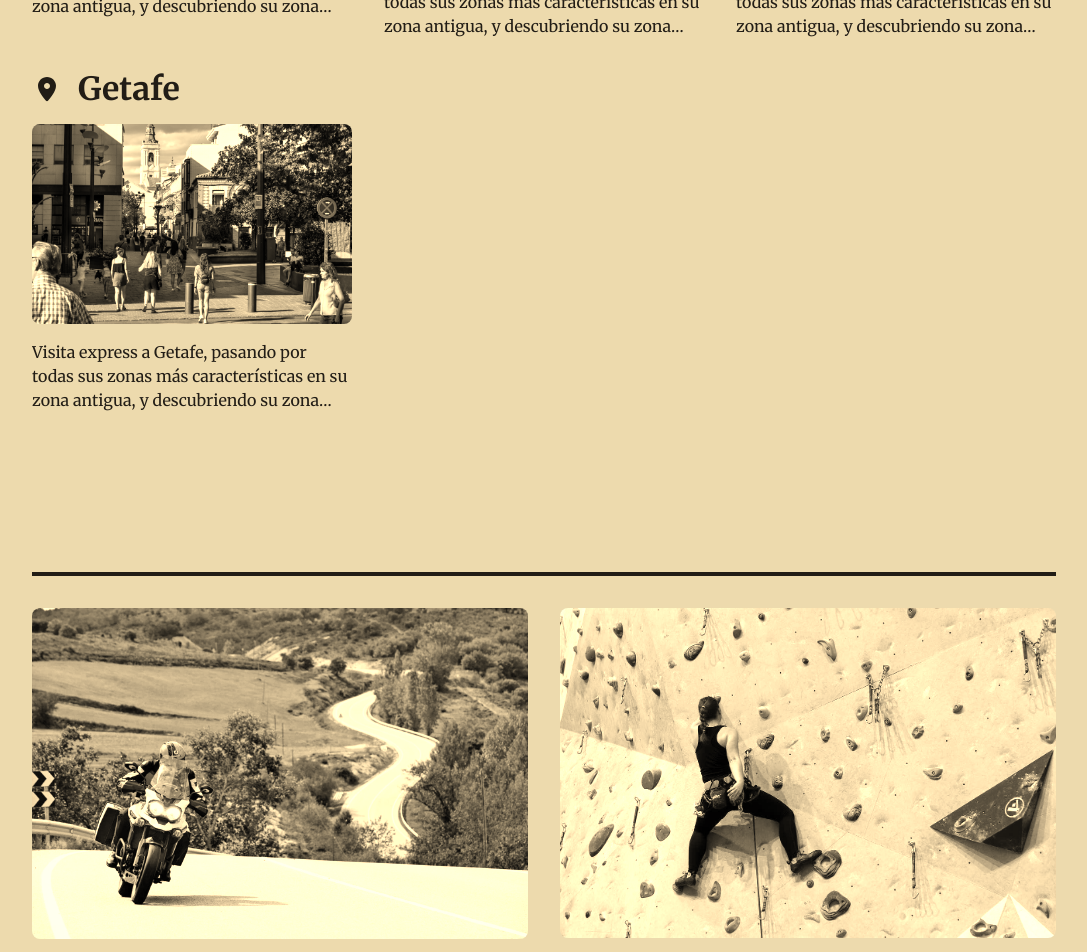
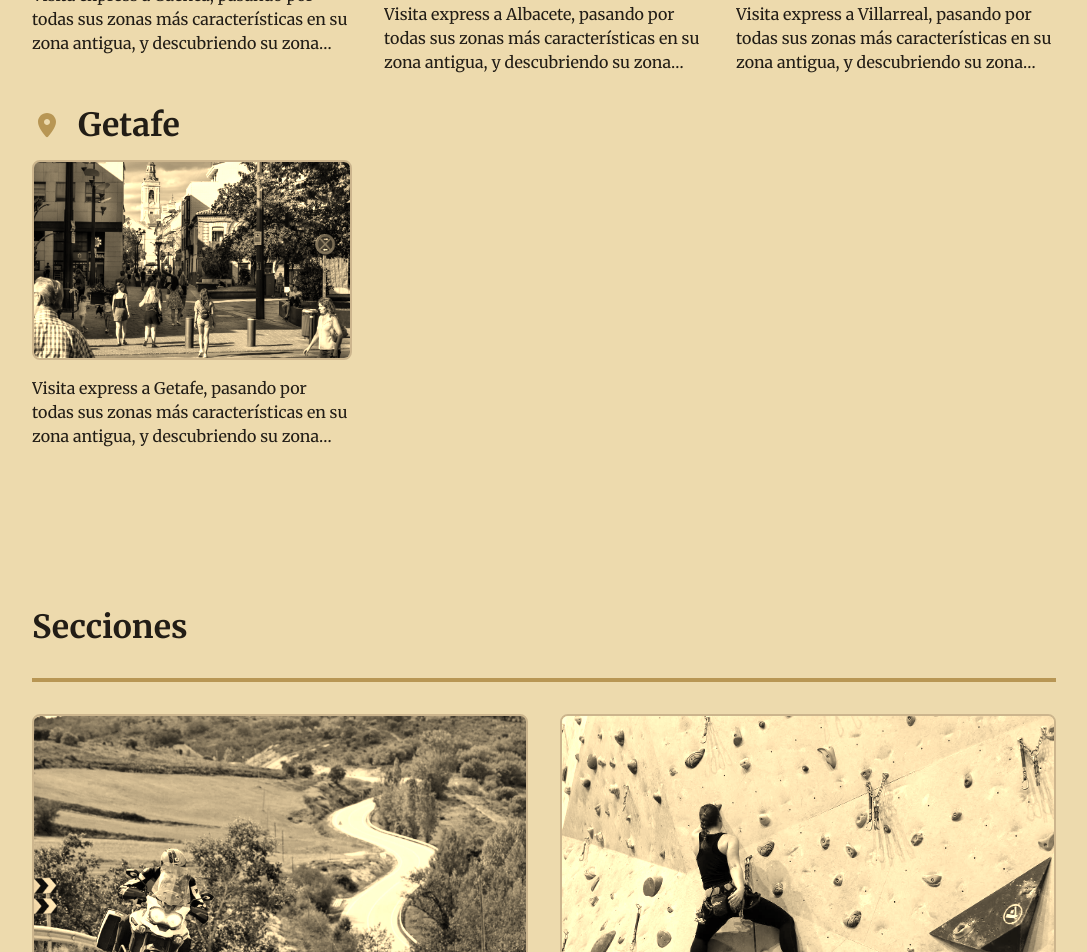
Before and after one commit to aramossanchez/travel-blog, a Next.js app: page / in a window 1280 px wide. Shown: the part 1580-2532 px from the top of the page, without its empty margins (96-1183 px from the left). Built offline with nearby package versions, Linux system fonts and the light colour scheme.

Commit message:
feat: añadidos detalles en rutas y secciones de home y traer json de rutas en pagina de ruta con id

```diff
--- /dev/null
+++ b/app/api/route/[id]/route.ts
@@ -0,0 +1,23 @@
+import { readFile } from "fs/promises";
+import { NextRequest } from "next/server";
+import path from "path";
+
+export async function GET(
+  request: NextRequest,
+  { params }: { params: Promise<{ id: string }> }
+) {
+  const id = (await params).id;
+  const filePath = path.join(process.cwd(), "data", `${id}.json`);
+
+  try {
+    const raw = await readFile(filePath, "utf8");
+    const json = JSON.parse(raw);
+    return Response.json(json, { status: 200 });
+  } catch (err) {
+    const error = err as NodeJS.ErrnoException;
+    if (error.code === "ENOENT") {
+      return Response.json({ error: "Not found" }, { status: 404 });
+    }
+    return Response.json({ error: "Server error" }, { status: 500 });
+  }
+}
--- a/app/globals.css
+++ b/app/globals.css
@@ -3,11 +3,13 @@
 :root {
   --background: #eddaad;
   --foreground: #221d16;
+  --primaryColor: #b89654;
 }
 
 @theme inline {
   --color-background: var(--background);
   --color-foreground: var(--foreground);
+  --color-primaryColor: var(--primaryColor);
   --font-sans: var(--font-geist-sans);
   --font-mono: var(--font-geist-mono);
 }
@@ -16,6 +18,7 @@
   :root {
     --background: #eddaad;
     --foreground: #615136;
+    --primaryColor: #b89654;
   }
 }
 
--- a/app/page.tsx
+++ b/app/page.tsx
@@ -1,9 +1,5 @@
 import HomeTemplate from "@/templates/home";
 
 export default function Home() {
-  return (
-    <main>
-      <HomeTemplate />
-    </main>
-  );
+  return <HomeTemplate />;
 }
--- /dev/null
+++ b/app/route/[id]/page.tsx
@@ -0,0 +1,5 @@
+import RouteTemplate from "@/templates/route";
+
+export default function Route({ params }: { params: { id: string } }) {
+  return <RouteTemplate id={params.id} />;
+}
--- /dev/null
+++ b/data/1234.json
@@ -0,0 +1,8 @@
+[
+  {
+    "travel": {
+      "title": "De Valencia a Cuenca",
+      "paragraph": "Empezamos saliendo desde Valencia."
+    }
+  }
+]
--- a/molecules/route/route.tsx
+++ b/molecules/route/route.tsx
@@ -1,30 +1,35 @@
 import LocationIcon from "@/atoms/icons/location";
 import Image from "next/image";
+import Link from "next/link";
 
 interface RouteMoleculeProps {
   image?: string;
   title?: string;
   text?: string;
+  href?: string;
 }
 
 export default function RouteMolecule({
   image = "",
   title = "",
   text = "",
+  href = "/route/1234",
 }: RouteMoleculeProps) {
   return (
-    <div className="h-fit space-y-4">
-      <div className="flex  items-center gap-x-4">
-        <LocationIcon />
+    <div className="h-fit flex flex-col gap-y-4">
+      <Link href={href} className="flex items-center gap-x-4">
+        <LocationIcon color="var(--primaryColor)" />
         <h2>{title}</h2>
-      </div>
+      </Link>
+      <Link href={href}>
         <Image
           src={image}
           alt={title}
           width={800}
           height={400}
-        className="w-full max-h-[200px] sepia-100 hover:sepia-0 duration-300 cursor-pointer rounded-lg object-cover object-center"
+          className="w-full max-h-[200px] sepia-100 hover:sepia-0 duration-300 cursor-pointer border-2 border-primaryColor rounded-lg object-cover object-center"
         />
+      </Link>
       <p className="text_route_molecule">{text}</p>
     </div>
   );
--- a/molecules/section/section.tsx
+++ b/molecules/section/section.tsx
@@ -1,26 +1,31 @@
 import Image from "next/image";
+import Link from "next/link";
 
 interface SectionMoleculeProps {
   image?: string;
   title?: string;
   text?: string;
+  href?: string;
 }
 
 export default function SectionMolecule({
   image = "",
   title = "",
   text = "",
+  href = "/section/1234",
 }: SectionMoleculeProps) {
   return (
     <div className="h-fit space-y-4">
+      <Link href={href} className="flex flex-col gap-y-4">
         <Image
           src={image}
           alt={title}
           width={800}
           height={400}
-        className="w-full max-h-[400px] sepia-100 hover:sepia-0 duration-300 cursor-pointer rounded-lg object-cover object-center"
+          className="w-full max-h-[400px] sepia-100 hover:sepia-0 duration-300 cursor-pointer border-2 border-primaryColor rounded-lg object-cover object-center"
         />
         <h2>{title}</h2>
+      </Link>
       <p>{text}</p>
     </div>
   );
--- a/organisms/home/lastRoutes/lastRoutes.tsx
+++ b/organisms/home/lastRoutes/lastRoutes.tsx
@@ -4,6 +4,7 @@ export default function LastRoutesOrganism() {
   return (
     <article className="organism space-y-8">
       <h2>Mis últimas Rutas</h2>
+      <hr className="border-t-4 border-primaryColor" />
       <main className="grid grid-cols-3 gap-8">
         <RouteMolecule
           title="Cuenca"
--- a/organisms/home/map/map.tsx
+++ b/organisms/home/map/map.tsx
@@ -4,7 +4,7 @@ export default function MapOrganism() {
   return (
     <article className="organism">
       <div className="w-full flex items-center justify-center">
-        <div className="w-full h-[60vh] border-4 border-foreground rounded-xl"></div>
+        <div className="w-full h-[60vh] border-4 border-primaryColor rounded-xl"></div>
       </div>
     </article>
   );
--- a/organisms/home/sections/sections.tsx
+++ b/organisms/home/sections/sections.tsx
@@ -4,7 +4,8 @@ import React from "react";
 export default function SectionsOrganism() {
   return (
     <article className="organism space-y-8">
-      <hr className="border-t-4" />
+      <h2>Secciones</h2>
+      <hr className="border-t-4 border-primaryColor" />
       <main className="grid grid-cols-2 gap-8">
         <SectionMolecule
           image="/motorbike.webp"
@@ -31,6 +32,11 @@ export default function SectionsOrganism() {
           title="¿Paro a comer aquí o no?"
           text="Mi experiencia y opinión sobre los lugares donde he parado a comer en cada uno de mis viajes y destinos."
         />
+        <SectionMolecule
+          image="/casa.webp"
+          title="Donde paro a dormir"
+          text="Los sitios en los que me alojo (siempre sostenibles y nada invasivos contra el pueblo o barrio) y mi experiencia en cada uno de ellos, con todos los detalles."
+        />
       </main>
     </article>
   );
--- /dev/null
+++ b/services/getRouteById.ts
@@ -0,0 +1,7 @@
+export const getRouteById = async (id: string) => {
+  const response = await fetch(`http://localhost:3000/api/route/${id}`);
+  if (!response.ok) {
+    throw new Error("Failed to fetch route data");
+  }
+  return response.json();
+};
--- /dev/null
+++ b/templates/route.tsx
@@ -0,0 +1,12 @@
+import { getRouteById } from "@/services/getRouteById";
+
+export default async function RouteTemplate({ id }: { id: string }) {
+  console.log("id desde el template", id);
+  const routeData = await getRouteById(id);
+  console.log(routeData);
+  return (
+    <main className="template">
+      <h1>Ruta</h1>
+    </main>
+  );
+}
```
Also changed, not shown: public/casa.webp (added). Lines whose indentation alone changed are shown as unchanged.
